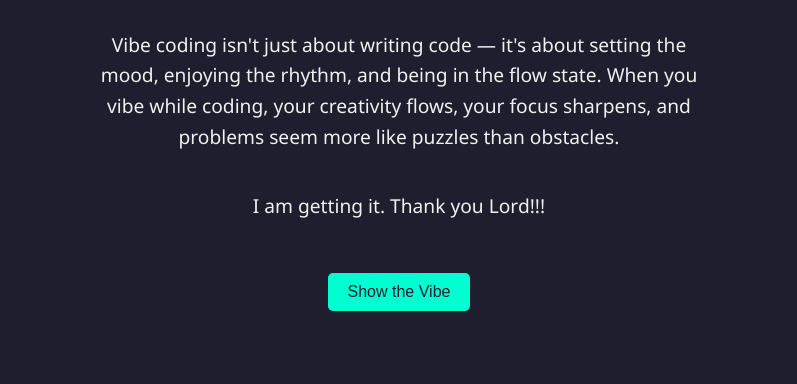
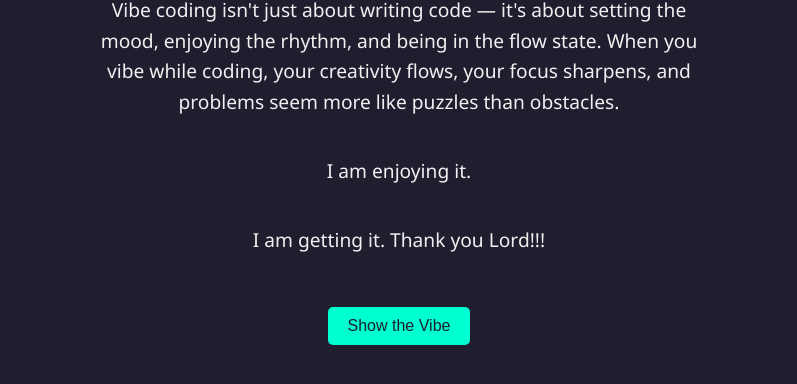
Before and after one commit to bukkia/jenkins-demo, a plain HTML site: page index.html in a window 1280 px wide. Shown: the part 300-684 px from the top of the page, without its empty margins (241-1038 px from the left). Drawn offline with Linux system fonts and the light colour scheme.

Commit message:
My fourth commit

```diff
--- a/index.html
+++ b/index.html
@@ -64,6 +64,8 @@
     than obstacles.
   </p>
 
+  <p>I am enjoying it.</p>
+
   <p>I am getting it. Thank you Lord!!!</p>
 
   <button onclick="showVibe()">Show the Vibe</button>
```
